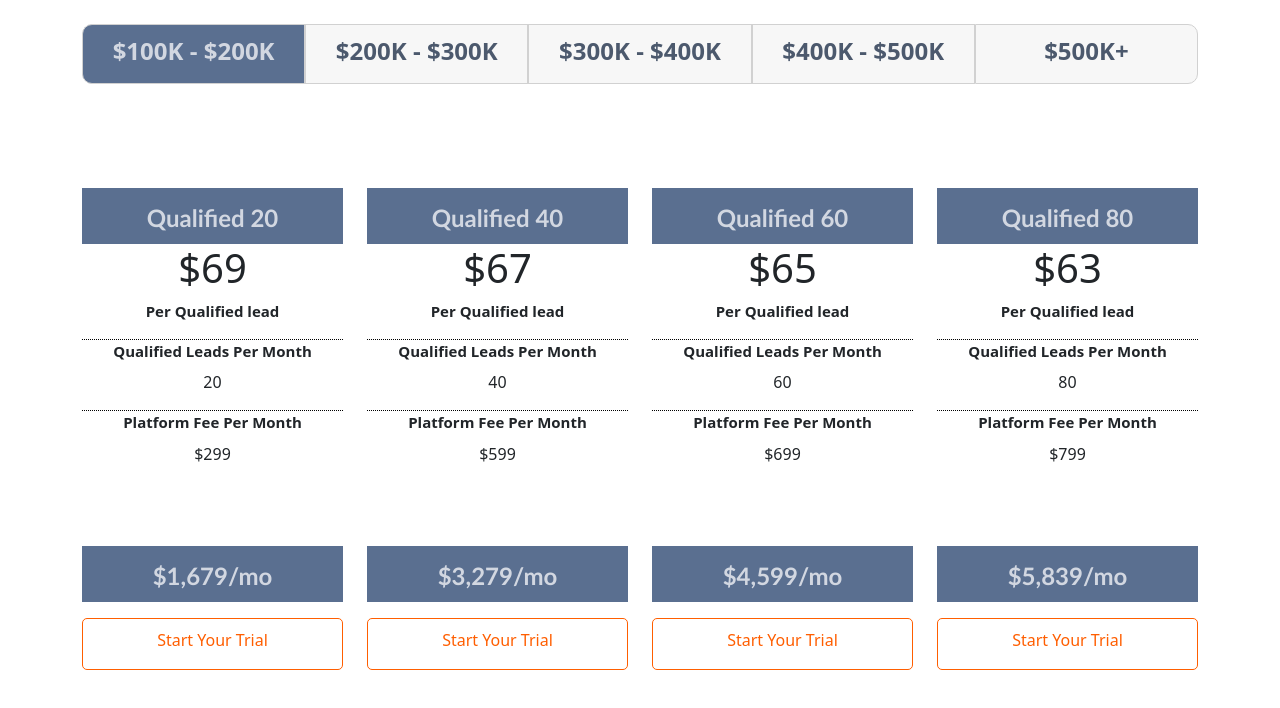
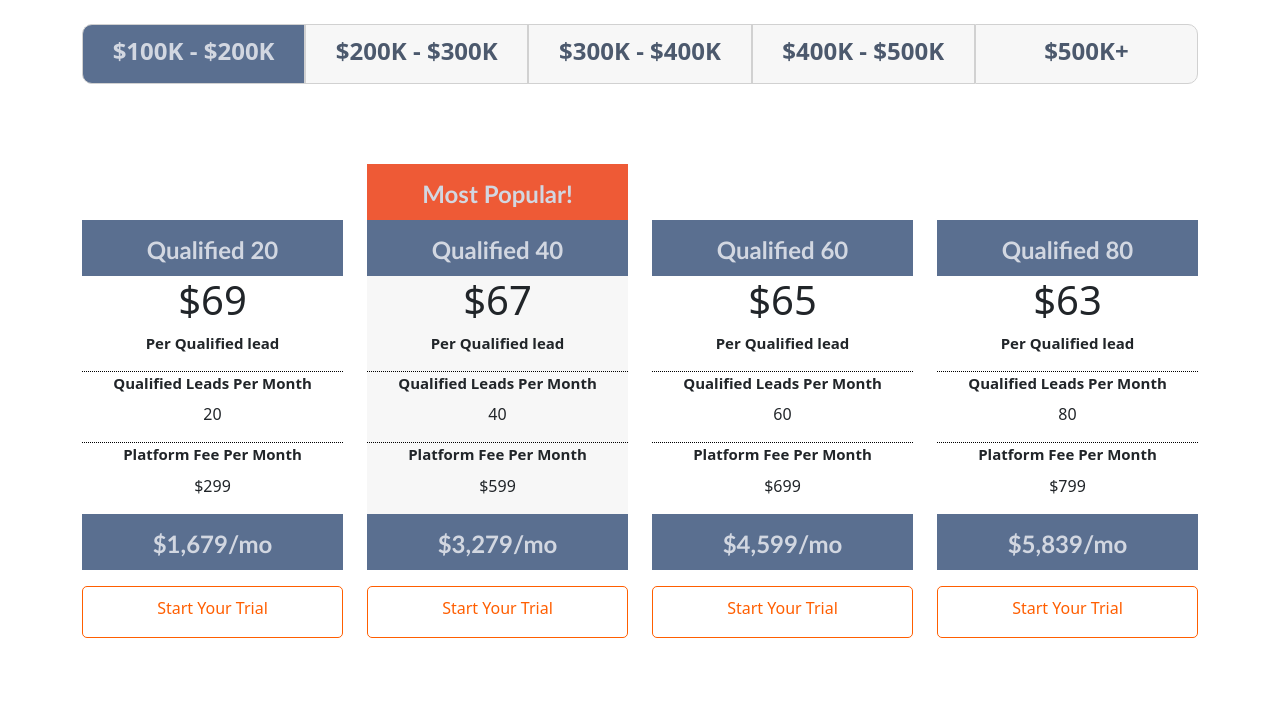
Before and after one commit to pawarss1/SquadView, a React (Create React App) app: page / in a window 1280 px wide. Shown: the top 708 px of the page. Built offline with nearby package versions, Linux system fonts and the light colour scheme.

Commit message:
Feature: Added most popular tile

```diff
--- a/src/Body/Plan.js
+++ b/src/Body/Plan.js
@@ -1,6 +1,7 @@
 import "./body.css";
 import { useState } from "react";
 import ModalComponent from "../Utils/ModalComponent";
+import { popularPlanIndex } from "../../config/development.json";
 
 export default function Plan(props) {
   const [showModal, setShowModal] = useState(false);
@@ -10,26 +11,49 @@ export default function Plan(props) {
 
   return (
     <div>
+      <div
+        className={`${
+          props.index === popularPlanIndex ? "" : "display-hidden"
+        } mostPopularDiv text-align-cls`}
+      >
+        <p className="displayPlanDiv text-align-cls">Most Popular!</p>
+      </div>
       <div className="planDivTop">
-        <p className="displayPlanDiv">{props.data.plan}</p>
+        <p className="displayPlanDiv text-align-cls">{props.data.plan}</p>
       </div>
+      <div
+        className={
+          props.index === popularPlanIndex
+            ? "popular-background"
+            : "normal-background"
+        }
+      >
         <h1 className="displayPricePerQualifiedLeadCls">
           {props.data.pricePerLiveTransfer}
         </h1>
-      <p className="innerPlanDetails">Per Qualified lead</p>
+        <p className="innerPlanDetails text-align-cls">Per Qualified lead</p>
         <div className="seperatorCls" />
-      <p className="innerPlanDetails">Qualified Leads Per Month</p>
-      <p className="innerPlanNumberDetails">
+        <p className="innerPlanDetails text-align-cls">
+          Qualified Leads Per Month
+        </p>
+        <p className="innerPlanNumberDetails text-align-cls">
           {props.data.qualifiedLeadsPerMonth}
         </p>
         <div className="seperatorCls" />
-      <p className="innerPlanDetails">Platform Fee Per Month</p>
-      <p className="innerPlanNumberDetails">{props.data.totalPlatformPrice}</p>
+        <p className="innerPlanDetails text-align-cls">
+          Platform Fee Per Month
+        </p>
+        <p className="innerPlanNumberDetails text-align-cls">
+          {props.data.totalPlatformPrice}
+        </p>
         <div className="planDivTop">
-        <p className="displayPlanDiv">{props.data.finalPackagePrice}/mo</p>
+          <p className="displayPlanDiv text-align-cls">
+            {props.data.finalPackagePrice}/mo
+          </p>
+        </div>
       </div>
       <button type="button" className="btn-props" onClick={handleShowModal}>
-        <p className="buttonDetails">Start Your Trial</p>
+        <p className="buttonDetails text-align-cls">Start Your Trial</p>
       </button>
       <ModalComponent showModal={showModal} setShowModal={setShowModal} />
     </div>
--- a/src/Body/PlanRow.js
+++ b/src/Body/PlanRow.js
@@ -13,11 +13,6 @@ export default function PlanRow(props) {
           {configData[configData.priceRanges[props.selectedIndex]].map(
             (data, index) => (
               <Col key={index}>
-                {/* {index === configData.popularPlanIndex ? (
-                  <div className="mostPopularDiv">
-                    <p className="mostPopularText">Most Popular!</p>
-                  </div>
-                ) : null} */}
                 <Plan data={data} index={index} />
               </Col>
             )
--- a/src/Body/body.css
+++ b/src/Body/body.css
@@ -1,7 +1,6 @@
 .planDivTop {
   height: auto;
   background-color: #5a6f90;
-  margin-top: 10vh;
   min-height: 7vh;
 }
 
@@ -9,20 +8,17 @@
   height: auto;
   background-color: #ee5a36;
   min-height: 7vh;
-  position: absolute;
-  width: 18vw;
+  margin-top: 7vh;
 }
 
 .mostPopularText {
   color: #ffffff;
-  text-align: center;
 }
 
 .displayPlanDiv {
   color: #d2d7e1;
   font-weight: 600;
   font-family: "Gill Sans", sans-serif;
-  text-align: center;
   padding-top: 1.5vh;
   font-size: 24px;
 }
@@ -33,13 +29,11 @@
 }
 
 .innerPlanDetails {
-  text-align: center;
   font-size: 15px;
   font-weight: 700;
 }
 
 .innerPlanNumberDetails {
-  text-align: center;
   margin-top: -1vh;
 }
 
@@ -57,6 +51,21 @@
 
 .buttonDetails {
   color: rgb(255, 94, 0);
-  text-align: center;
   margin-top: 1vh;
 }
+
+.text-align-cls {
+  text-align: center !important;
+}
+
+.display-hidden {
+  visibility: hidden;
+}
+
+.popular-background {
+  background-color: #f7f7f7;
+}
+
+.normal-background {
+  background-color: #ffffff;
+}
```
Lines whose indentation alone changed are shown as unchanged.
